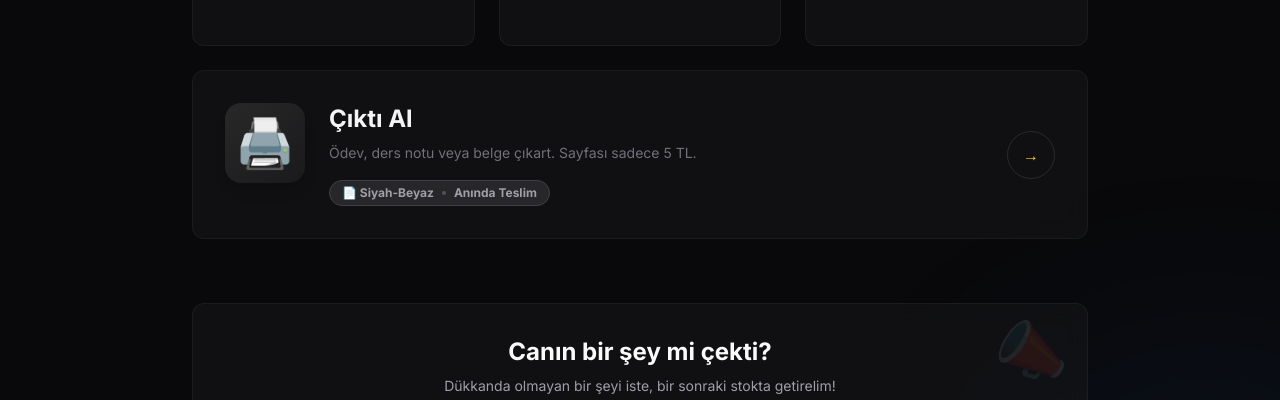
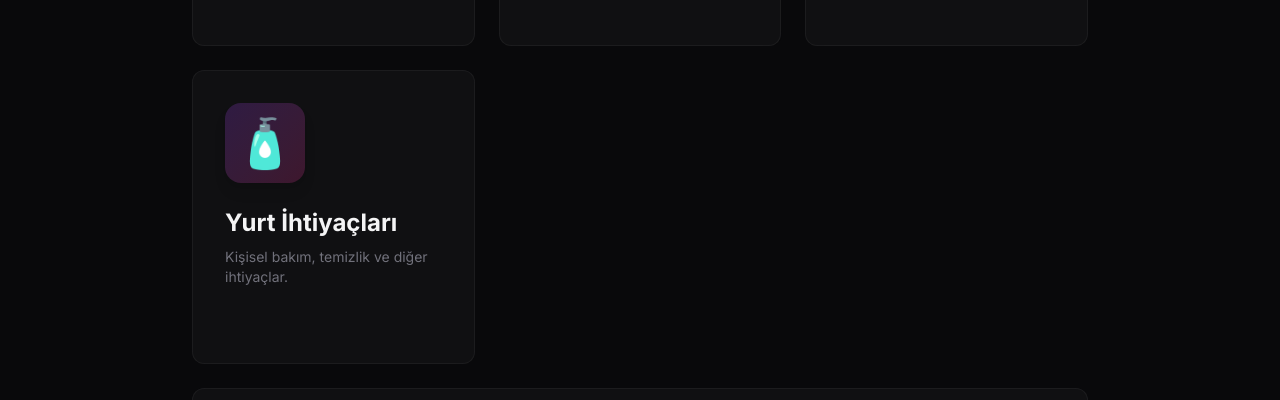
Before and after one commit to alperctn/dorm-shop, a Next.js app: page / in a window 1280 px wide. Shown: the part 552-952 px from the top of the page. Built offline with nearby package versions, Linux system fonts and the light colour scheme; no server answers.

Commit message:
feat: add 'Yurt İhtiyaçları' category to landing page

```diff
--- a/app/page.tsx
+++ b/app/page.tsx
@@ -28,6 +28,14 @@ export default function Home() {
       description: "Tüm sigara çeşitleri.",
       color: "from-zinc-500/20 to-zinc-700/20",
       border: "hover:border-zinc-500/50"
+    },
+    {
+      id: "yurt-ihtiyaclari",
+      name: "Yurt İhtiyaçları",
+      emoji: "🧴",
+      description: "Kişisel bakım, temizlik ve diğer ihtiyaçlar.",
+      color: "from-purple-500/20 to-pink-500/20",
+      border: "hover:border-purple-500/50"
     },
   ];
 
```
